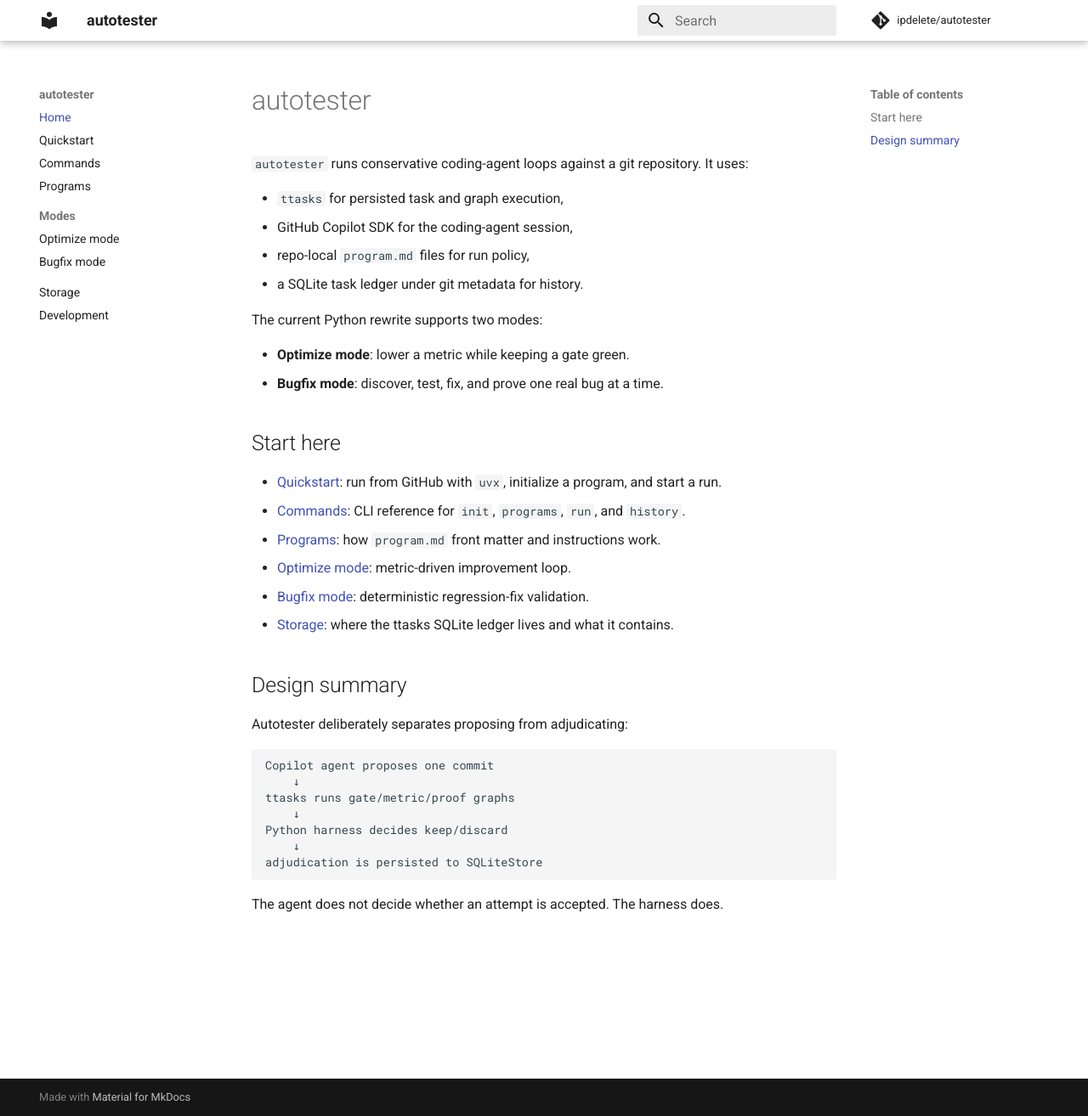
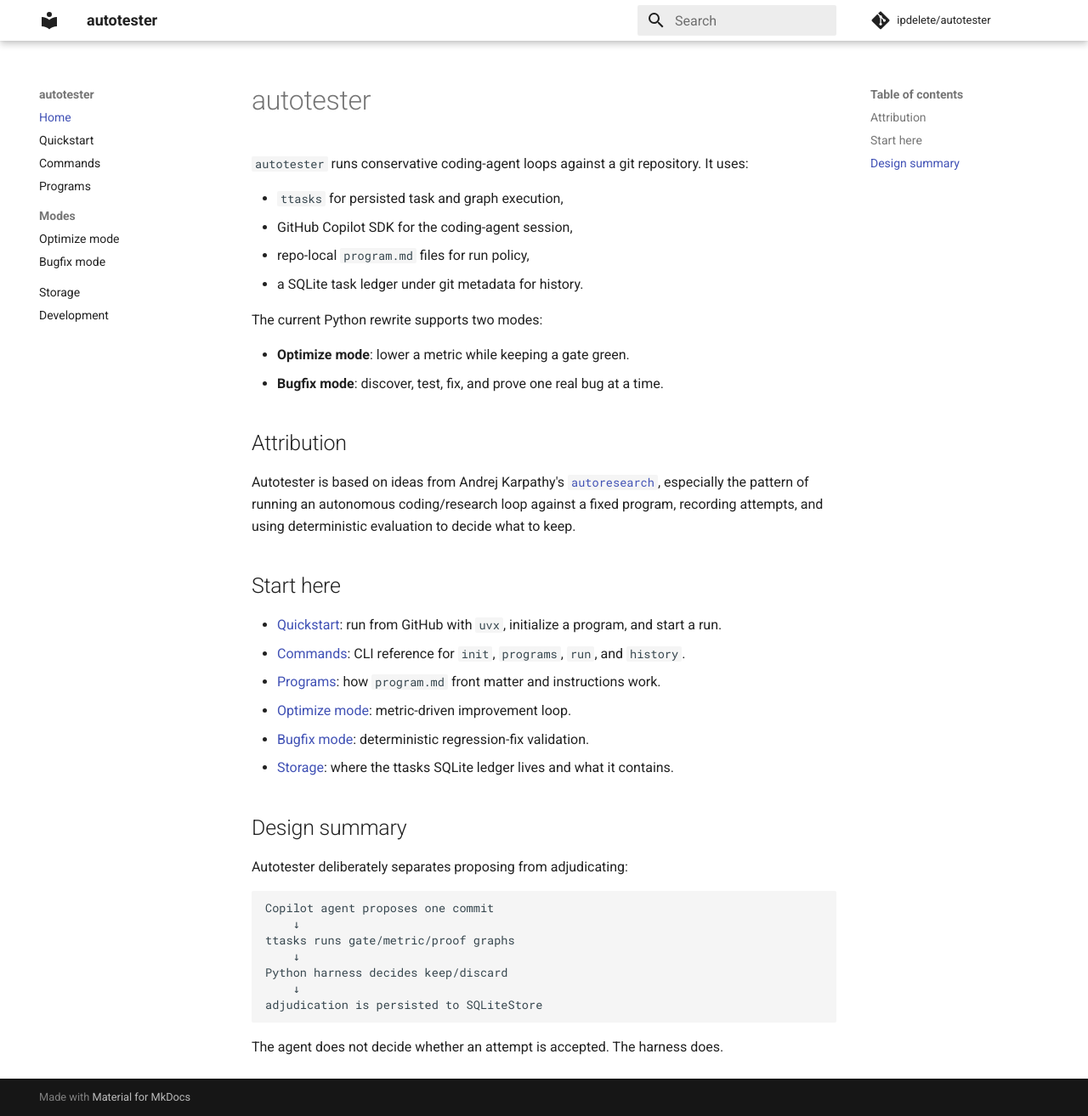
Before and after one commit to ipdelete/autotester, an MkDocs documentation site: the page built from docs/index.md, in a window 1280 px wide and 1314 px high. Shown: the whole window at 85% size. Built offline with MkDocs 1.6.1 and Material for MkDocs 9.7.7, drawn with Linux system fonts in a browser that asks for light colours; comment, search, counter and statistics services are not loaded.

Commit message:
Attribute autoresearch inspiration

```diff
--- a/docs/index.md
+++ b/docs/index.md
@@ -12,6 +12,13 @@
 
 - **Optimize mode**: lower a metric while keeping a gate green.
 - **Bugfix mode**: discover, test, fix, and prove one real bug at a time.
+
+## Attribution
+
+Autotester is based on ideas from Andrej Karpathy's
+[`autoresearch`](https://github.com/karpathy/autoresearch), especially the
+pattern of running an autonomous coding/research loop against a fixed program,
+recording attempts, and using deterministic evaluation to decide what to keep.
 
 ## Start here
 
```
Also changed, not shown: README.md (+7 -0 lines).
